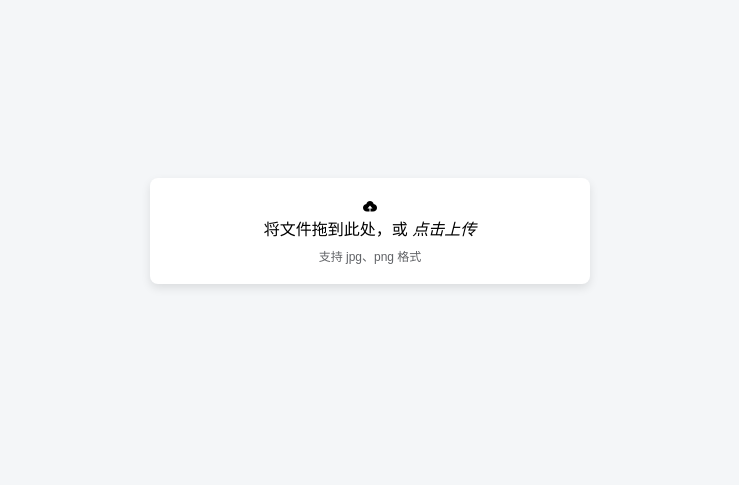
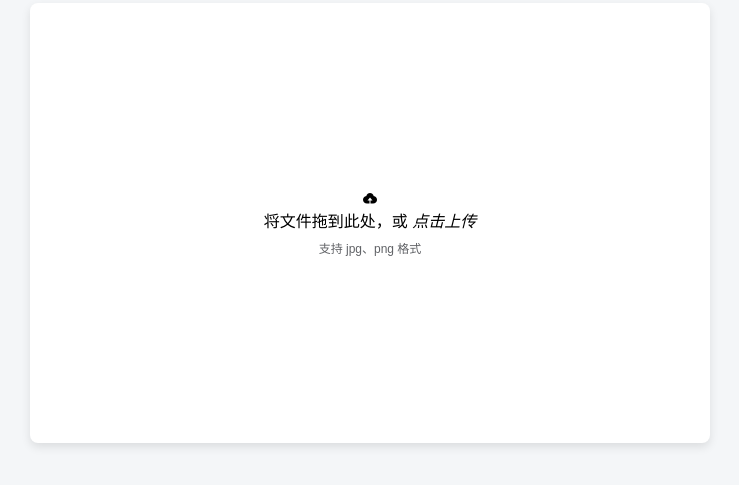
Before and after one commit to webmaxiansen/ceshi, a plain HTML site: page Drawing_bed_Upload.html in a window 1280 px wide. Shown: the part 177-662 px from the top of the page, without its empty margins (270-1009 px from the left). Drawn offline with nearby package versions, Linux system fonts and the light colour scheme.

Commit message:
Update Drawing_bed_Upload.html

```diff
--- a/Drawing_bed_Upload.html
+++ b/Drawing_bed_Upload.html
@@ -15,14 +15,20 @@
       align-items: center;
       justify-content: center;
       height: 100vh;
+      margin: 0;  /* 确保 body 没有默认的外边距 */
       background-color: #f4f6f8;
   }
+
   .uploader-container {
-      width: 400px;
+    width: 50vw; /* 宽度为视口的 50% */
+    height: 50vh; /* 高度为视口的 50% */
     padding: 20px;
     background-color: white;
     border-radius: 8px;
     box-shadow: 0 4px 10px rgba(0, 0, 0, 0.1);
+    display: flex;
+    align-items: center;  /* 垂直居中 */
+    justify-content: center; /* 水平居中 */
     text-align: center;
   }
   </style>
```
Lines whose indentation alone changed are shown as unchanged.
